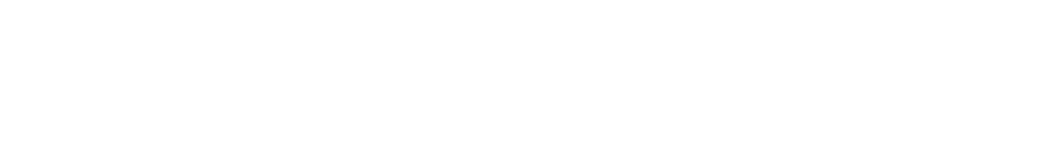
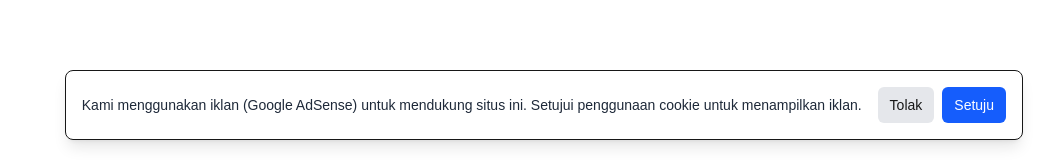
Before and after one commit to Botbynetz/ai-news-app, a Next.js app: page /news/1 in a window 1280 px wide. Shown: the part 636-797 px from the top of the page, without its empty margins (233-1280 px from the left). Built offline with nearby package versions, Linux system fonts and the light colour scheme; no server answers.

Commit message:
feat: add ad consent banner and make AdSlot respect consent; conditional AdSense in layout

```diff
--- a/app/layout.js
+++ b/app/layout.js
@@ -1,4 +1,5 @@
 import { Geist, Geist_Mono } from "next/font/google";
+import ConsentBanner from "../components/ConsentBanner";
 import "./globals.css";
 
 const geistSans = Geist({
@@ -48,8 +49,21 @@ export const metadata = {
 };
 
 export default function RootLayout({ children }) {
+  const adsenseId = process.env.NEXT_PUBLIC_ADSENSE_ID;
+
   return (
     <html lang="id" suppressHydrationWarning>
+      <head>
+        {/* Sertakan AdSense script hanya jika NEXT_PUBLIC_ADSENSE_ID tersedia */}
+        {adsenseId && (
+          <script
+            async
+            src={`https://pagead2.googlesyndication.com/pagead/js/adsbygoogle.js?client=${adsenseId}`}
+            crossOrigin="anonymous"
+          ></script>
+        )}
+      </head>
+
       <body
         className={`${geistSans.variable} ${geistMono.variable} antialiased bg-gray-50 text-gray-900 dark:bg-gray-900 dark:text-gray-100`}
       >
@@ -81,6 +95,7 @@ export default function RootLayout({ children }) {
             `,
           }}
         />
+
         {/* Google Analytics jika tersedia */}
         {process.env.NEXT_PUBLIC_GA_ID && (
           <>
@@ -92,7 +107,11 @@ export default function RootLayout({ children }) {
             />
           </>
         )}
+
         {children}
+
+        {/* Consent banner di-render sebagai client component */}
+        <ConsentBanner />
       </body>
     </html>
   );
--- a/components/AdSlot.js
+++ b/components/AdSlot.js
@@ -1,8 +1,41 @@
+"use client";
+import { useEffect, useState } from "react";
+
 export default function AdSlot() {
+  const [consent, setConsent] = useState(null);
+  const adsenseId = typeof window !== "undefined" ? process.env.NEXT_PUBLIC_ADSENSE_ID : null;
+
+  useEffect(() => {
+    try {
+      const c = localStorage.getItem("ads_consent");
+      setConsent(c);
+    } catch (e) {
+      setConsent(null);
+    }
+  }, []);
+
+  // If consent granted and adsense id available, render real ad container
+  if (consent === "granted" && adsenseId) {
+    return (
+      <div className="w-full my-6 flex justify-center">
+        <div className="w-full max-w-3xl">
+          {/* Example AdSense slot - publisher must configure ad unit in AdSense console */}
+          <ins className="adsbygoogle"
+            style={{ display: "block" }}
+            data-ad-client={adsenseId}
+            data-ad-slot="" // optional: set ad slot id
+            data-ad-format="auto"
+            data-full-width-responsive="true"></ins>
+          <script dangerouslySetInnerHTML={{ __html: `(adsbygoogle = window.adsbygoogle || []).push({});` }} />
+        </div>
+      </div>
+    );
+  }
+
+  // fallback placeholder
   return (
     <div className="w-full my-6 flex justify-center">
       <div className="w-full max-w-3xl bg-gray-100 dark:bg-gray-800 border rounded-lg p-4 text-center text-gray-600 dark:text-gray-300">
-        {/* Placeholder ad slot - replace with real ad code (AdSense) */}
         <div className="aspect-video bg-gray-200 dark:bg-gray-700 mx-auto rounded-lg flex items-center justify-center">
           <span className="text-sm">Ad Slot (placeholder)</span>
         </div>
--- /dev/null
+++ b/components/ConsentBanner.js
@@ -0,0 +1,51 @@
+"use client";
+import { useState, useEffect } from "react";
+
+export default function ConsentBanner({ onConsent }) {
+  const [visible, setVisible] = useState(false);
+
+  useEffect(() => {
+    try {
+      const consent = localStorage.getItem("ads_consent");
+      if (!consent) setVisible(true);
+    } catch (e) {
+      setVisible(true);
+    }
+  }, []);
+
+  const giveConsent = () => {
+    try {
+      localStorage.setItem("ads_consent", "granted");
+      setVisible(false);
+      if (onConsent) onConsent(true);
+    } catch (e) {
+      console.error("consent save failed", e);
+    }
+  };
+
+  const denyConsent = () => {
+    try {
+      localStorage.setItem("ads_consent", "denied");
+      setVisible(false);
+      if (onConsent) onConsent(false);
+    } catch (e) {
+      console.error("consent save failed", e);
+    }
+  };
+
+  if (!visible) return null;
+
+  return (
+    <div className="fixed bottom-4 left-4 right-4 md:left-auto md:right-6 md:bottom-6 z-50">
+      <div className="bg-white dark:bg-gray-800 border rounded-lg p-4 shadow-lg flex items-center justify-between gap-4">
+        <div className="text-sm text-gray-800 dark:text-gray-200">
+          Kami menggunakan iklan (Google AdSense) untuk mendukung situs ini. Setujui penggunaan cookie untuk menampilkan iklan.
+        </div>
+        <div className="flex items-center gap-2">
+          <button onClick={denyConsent} className="px-3 py-2 rounded-md bg-gray-200 dark:bg-gray-700 text-sm">Tolak</button>
+          <button onClick={giveConsent} className="px-3 py-2 rounded-md bg-blue-600 text-white text-sm">Setuju</button>
+        </div>
+      </div>
+    </div>
+  );
+}
```
